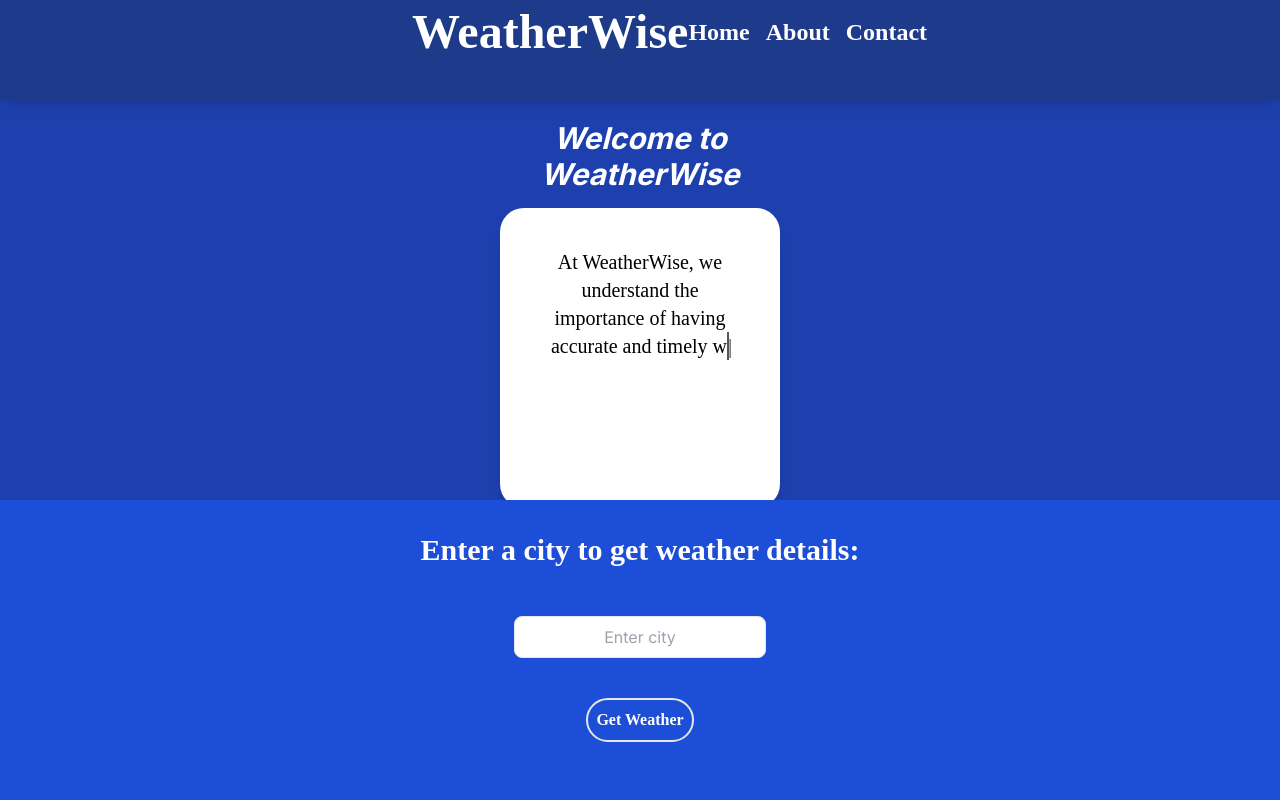
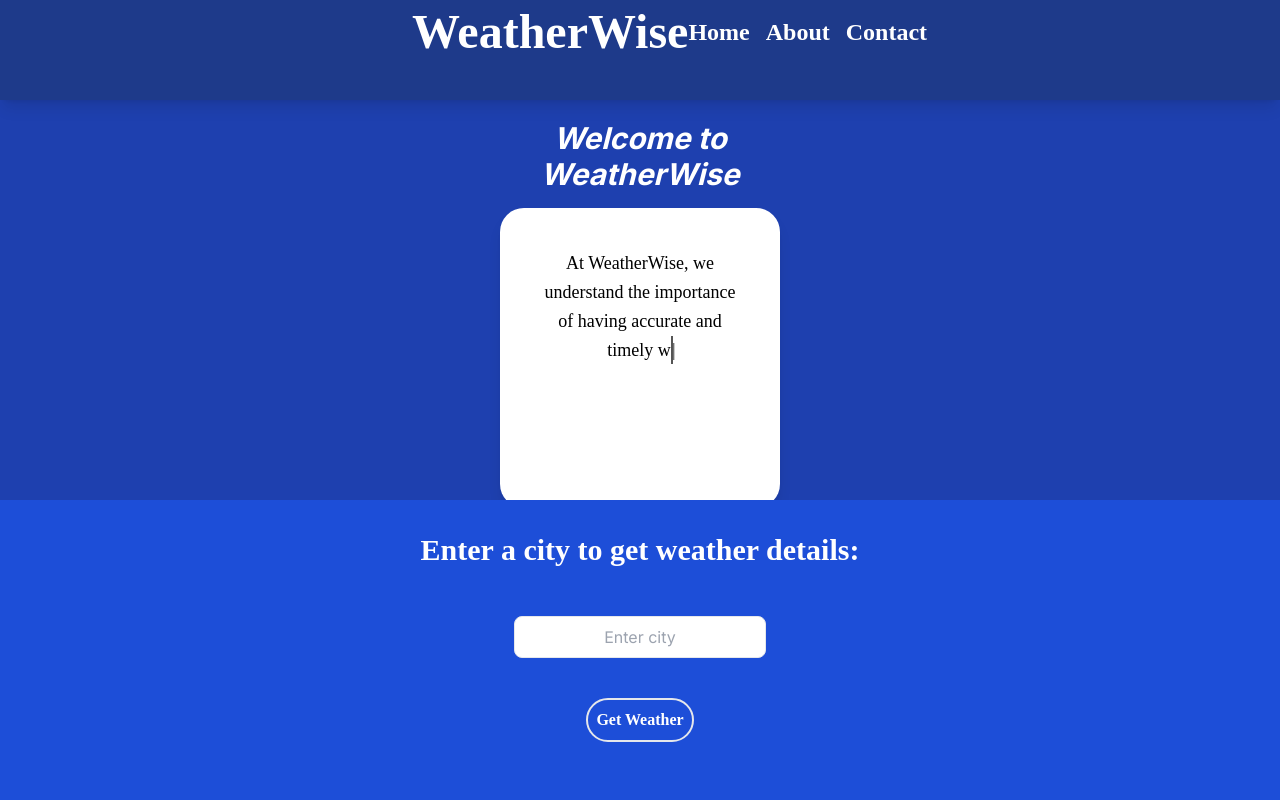
Before and after one commit to joelclaudius/weather-app, a React (Create React App) app: page / in a window 1280 px wide. Shown: the top 800 px of the page. Built offline with nearby package versions, Linux system fonts and the light colour scheme.

Commit message:
Update build

```diff
--- a/src/TypingEffect.js
+++ b/src/TypingEffect.js
@@ -21,7 +21,7 @@ const TypingEffect = ({ text, speed }) => {
   }, [index, text, speed, pause]);
 
   return (
-    <span className="typing-effect font-satisfy ">
+    <span className="typing-effect font-satisfy text-lg">
       {displayedText}
       <span className="cursor italic">|</span>
     </span>
```
Also changed, not shown: 7 other files (tests, documents, lock files or other folders).
